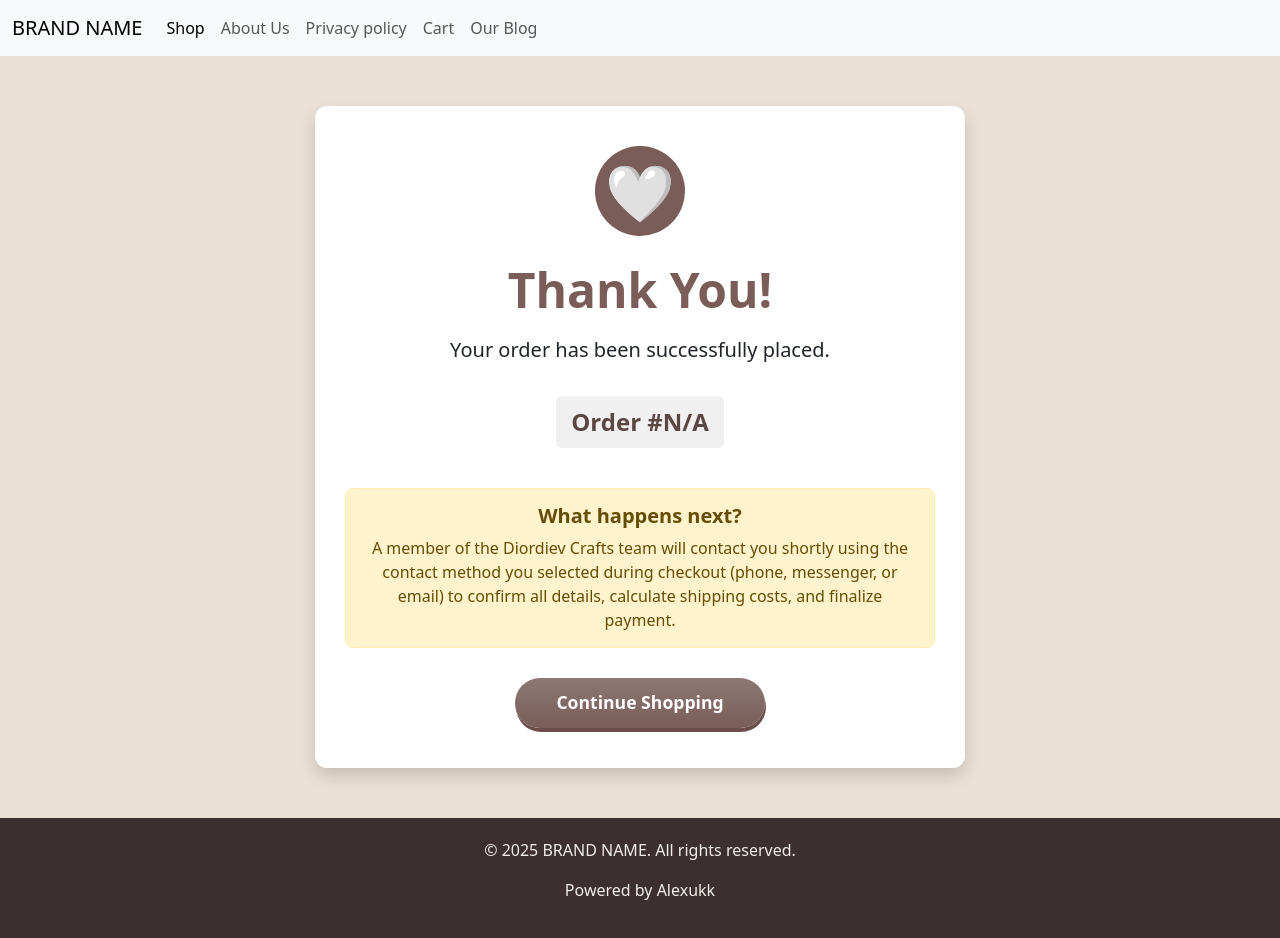
After one commit to Alexukk/Diordiev-Crafts, a Flask app: page /thank_you in a window 1280 px wide. The commit adds this page. Run offline with Flask 3, Linux system fonts and the light colour scheme.

Commit message:
Finalyzed orders logic and pages as thank_you and checkout, routes are set

```diff
--- a/main.py
+++ b/main.py
@@ -133,7 +133,107 @@ def posts():
 
 @app.route('/checkout')
 def checkout():
-    pass
+    return render_template("checkout.html")
+
+
+@app.route('/submit_order', methods=['POST'])
+def submit_order():
+    # 1. Отримання даних JSON з фронтенду
+    try:
+        data = request.get_json()
+    except:
+        return jsonify({'error': 'Invalid JSON format'}), 400
+
+
+    if not all(k in data for k in ['full_name', 'phone', 'email', 'contact_way', 'cart_items']):
+        return jsonify({'error': 'Missing required fields (Name, Phone, Email, Contact Way or Cart Items)'}), 400
+
+    # Дані клієнта
+    full_name = data['full_name']
+    phone = data['phone']
+    email = data['email']
+    contact_way = data['contact_way']
+    cart_items = data['cart_items']
+
+    if not cart_items:
+        return jsonify({'error': 'Cart is empty.'}), 400
+
+
+    product_ids = [int(id) for id in cart_items.keys()]
+
+
+    products_map = {p.id: p for p in Product.query.filter(Product.id.in_(product_ids)).all()}
+
+
+    order_item_list = []
+    total_price = 0.0
+
+    for product_id_str, item_data in cart_items.items():
+        product_id = int(product_id_str)
+        amount = item_data.get('qty', 0)
+
+
+        if product_id not in products_map or amount <= 0:
+
+            continue
+
+        product = products_map[product_id]
+
+        item_subtotal = product.price * amount
+        total_price += item_subtotal
+
+
+        order_item = Order_item(
+            item_id=product.id,
+            amount=amount,
+
+        )
+        order_item_list.append(order_item)
+
+    if total_price == 0.0:
+        return jsonify({'error': 'Failed to calculate total price or cart contains invalid items.'}), 400
+
+
+    new_order = Order(
+        full_name=full_name,
+        email=email,
+        phone=phone,
+        contact_way=contact_way,
+        total_price=total_price,
+    )
+
+
+    try:
+        db.session.add(new_order)
+        db.session.flush()
+
+
+        for item in order_item_list:
+            item.order_id = new_order.id
+
+        db.session.add_all(order_item_list)
+
+
+        db.session.commit()
+
+
+        return jsonify({
+            'success': True,
+            'message': 'Order successfully placed.',
+            'order_id': new_order.id
+        }), 200
+
+    except Exception as e:
+        db.session.rollback()
+        print(f"Error placing order: {e}")
+        return jsonify({'error': 'Server error: Failed to save the order to the database.'}), 500
+
+
+
+@app.route('/thank_you')
+def thank_you():
+    order_id = request.args.get('order_id', 'N/A')
+    return render_template('thankyou.html', order_id=order_id)
 # -------------------------Default routes logic ended--------------------------------#
 
 # -------------------------Сart routes logic Started--------------------------------#
--- a/templates/base.html
+++ b/templates/base.html
@@ -83,7 +83,7 @@
     </footer>
 
 
-{% if request.endpoint != 'Cart' %}
+{% if request.endpoint != 'Cart' and request.endpoint != 'checkout' and request.endpoint != 'thank_you' %}
     <a href="{{ url_for('Cart') }}" class="fixed-bottom-right-btn btn btn-dark rounded-circle">
         <img src="{{ url_for('static', filename='img/shopping-cart.png') }}" alt="Cart" title="Go to Cart">
     </a>
--- /dev/null
+++ b/templates/thankyou.html
@@ -0,0 +1,144 @@
+{% extends "base.html" %}
+
+{% block title %}Thank You! - Diordiev Crafts{% endblock %}
+
+{% block head %}
+    {{ super() }}
+    <link rel="stylesheet" href="https://cdn.jsdelivr.net/npm/bootstrap-icons@1.11.3/font/bootstrap-icons.min.css">
+{% endblock %}
+
+{% block content %}
+
+<style>
+    /* ================================================= */
+    /* ЗАГАЛЬНІ СТИЛІ СТОРІНКИ ПОДЯКИ */
+    /* ================================================= */
+    .thank-you-container {
+        max-width: 650px;
+        margin: 50px auto;
+        padding: 40px 30px;
+        border-radius: 12px;
+        background: #ffffff;
+        box-shadow: 0 10px 30px rgba(0, 0, 0, 0.1);
+        text-align: center;
+    }
+
+    /* Стиль для іконки-галочки / СЕРДЕЧКА */
+    .check-icon-container {
+        width: 90px;
+        height: 90px;
+        margin: 0 auto 25px;
+        border-radius: 50%;
+        background-color: #7A5C58; /* Фірмовий коричневий */
+        color: #ffffff;
+        font-size: 3rem;
+        display: flex;
+        align-items: center;
+        justify-content: center;
+    }
+
+    /* Стиль для самого сердечка, щоб краще відцентрувати Unicode-символ */
+    .heart-symbol {
+        font-size: 3.5rem; /* Трохи збільшимо розмір символу для кращого вигляду */
+        line-height: 1; /* Вирівнювання тексту */
+    }
+
+    /* Стиль для номера замовлення */
+    .order-number {
+        font-size: 1.5rem;
+        font-weight: 700;
+        color: #5A4744;
+        background-color: #f0f0f0;
+        display: inline-block;
+        padding: 8px 15px;
+        border-radius: 6px;
+        margin-top: 15px;
+    }
+
+    .contact-info {
+        background-color: #fff3cd;
+        color: #664d03;
+        padding: 15px;
+        border-radius: 8px;
+        margin-top: 30px;
+        border: 1px solid #ffecb5;
+    }
+
+    /* ================================================= */
+    /* ФІРМОВА КНОПКА "Go to Shop" */
+    /* ================================================= */
+    .diordiev-button {
+        width: 250px;
+        height: 50px;
+        display: flex;
+        align-items: center;
+        justify-content: center;
+        gap: 10px;
+        cursor: pointer;
+        text-decoration: none;
+        margin: 30px auto 0;
+
+        /* Кольори та фон */
+        background-image: linear-gradient(rgb(140, 120, 117), rgb(122, 92, 88));
+        border: none;
+        color: rgb(255, 255, 255);
+        font-weight: 600;
+        font-size: 1.1rem;
+
+        /* Форма та тінь */
+        border-radius: 50px;
+        box-shadow: 1px 4px 0px #6A4F4C;
+        transition-duration: .3s;
+    }
+
+    .diordiev-button:active {
+        transform: translate(2px ,2px);
+        box-shadow: 0px 1px 0px #6A4F4C;
+    }
+
+    /* ================================================= */
+    /* АДАПТИВНІСТЬ */
+    /* ================================================= */
+
+    @media (max-width: 768px) {
+        .thank-you-container {
+            margin: 20px 15px;
+            padding: 30px 15px;
+        }
+        .order-number {
+            font-size: 1.3rem;
+        }
+        .diordiev-button {
+            width: 100%;
+        }
+    }
+</style>
+
+<div class="container">
+    <div class="thank-you-container shadow">
+
+        <div class="check-icon-container">
+            <span class="heart-symbol">🤍</span>
+        </div>
+
+        <h1 class="mb-3 display-5 fw-bold" style="color: #7A5C58;">Thank You!</h1>
+
+        <p class="lead">Your order has been successfully placed.</p>
+
+        <p class="order-number">Order #{{ order_id }}</p>
+
+        <div class="contact-info mt-4">
+            <h5 class="fw-bold mb-2">What happens next?</h5>
+            <p class="mb-0">
+                A member of the Diordiev Crafts team will contact you shortly using the contact method you selected during checkout (phone, messenger, or email) to confirm all details, calculate shipping costs, and finalize payment.
+            </p>
+        </div>
+
+        <a href="{{ url_for('shop') }}" class="diordiev-button" role="button">
+            Continue Shopping
+        </a>
+
+    </div>
+</div>
+
+{% endblock %}
```
Also changed, not shown: templates/checkout.html (added, +377 -0 lines), instance/DiordievCrafts.db.
